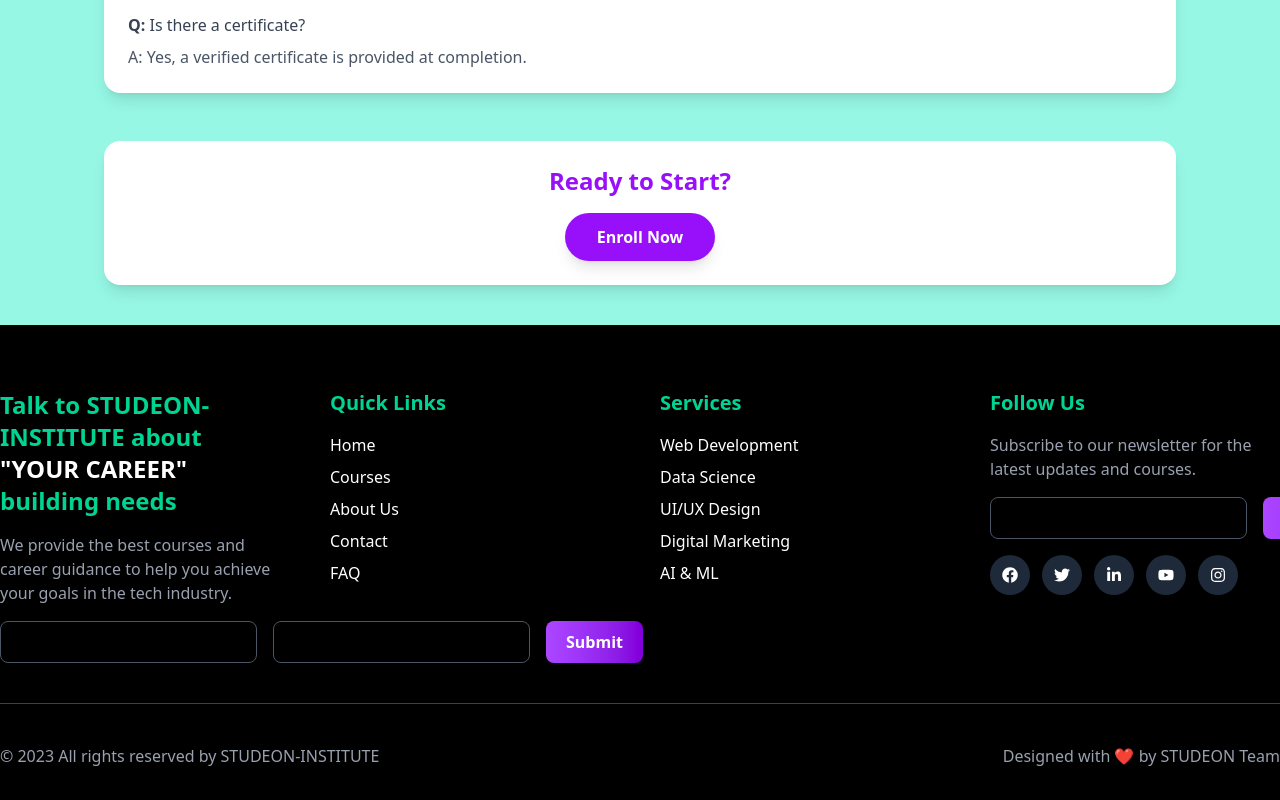
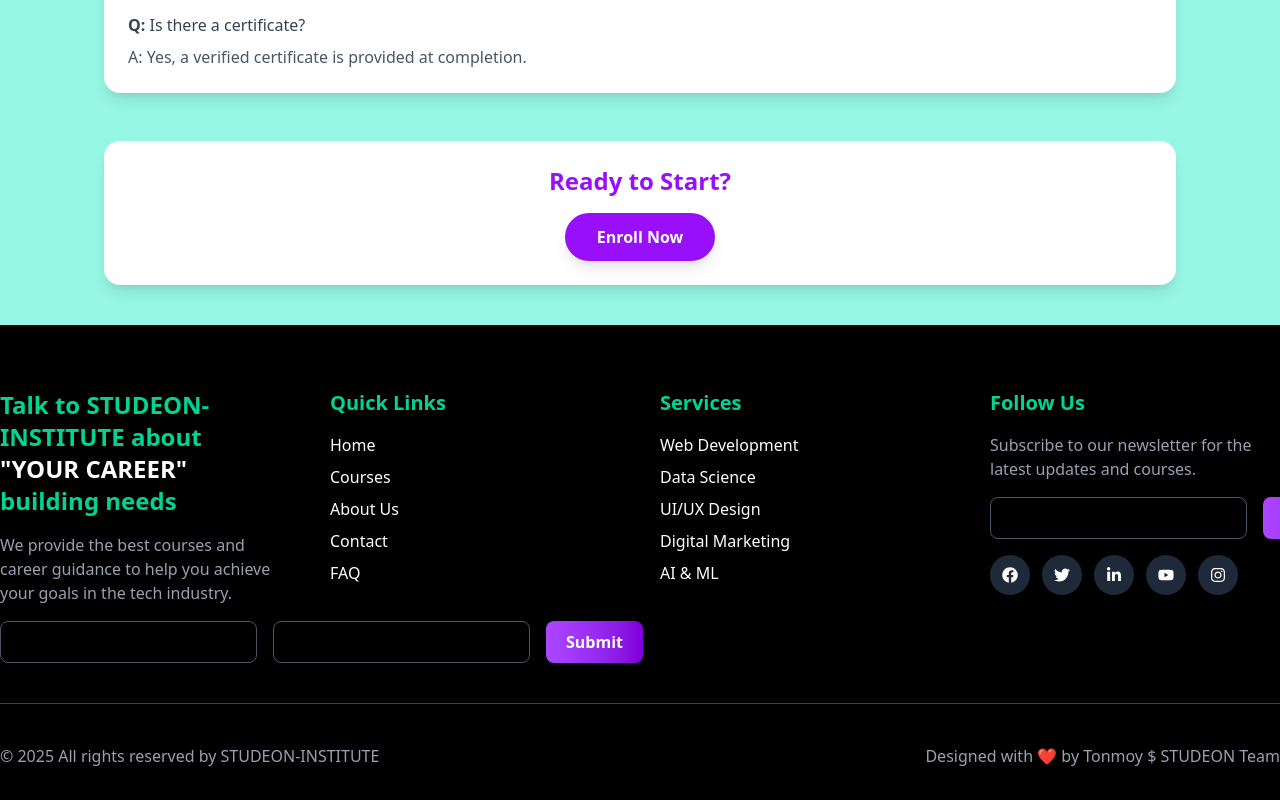
Before and after one commit to tonmoytt/al-it-services, a React (Vite) app: page /feature/62 in a window 1280 px wide. Shown: the part 1740-2540 px from the top of the page. Built offline with nearby package versions, Linux system fonts and the light colour scheme; no server answers.

Commit message:
scrolltip add and registion secrion done

```diff
--- a/src/all component/Components/Home/AllHomes/Footer/Footer.jsx
+++ b/src/all component/Components/Home/AllHomes/Footer/Footer.jsx
@@ -74,10 +74,10 @@ const Footer = () => {
             {/* Bottom Section */}
             <div className="max-w-7xl mx-auto flex flex-col md:flex-row justify-between items-center px-6 lg:px-0 gap-4 md:gap-0">
                 <p className="text-gray-400 text-sm md:text-base text-center md:text-left">
-                    © 2023 All rights reserved by STUDEON-INSTITUTE
+                    © 2025 All rights reserved by STUDEON-INSTITUTE
                 </p>
                 <p className="text-gray-400 text-sm md:text-base text-center md:text-right">
-                    Designed with ❤️ by STUDEON Team
+                    Designed with ❤️ by Tonmoy $ STUDEON Team
                 </p>
             </div>
 
--- a/src/all component/Components/Home/Firebase/Authincation/Register/Register.jsx
+++ b/src/all component/Components/Home/Firebase/Authincation/Register/Register.jsx
@@ -41,11 +41,18 @@ const Register = () => {
         console.log(result.user);
         Swal.fire("Success!", "Successfully registered!", "success");
         e.target.reset();
-                 navigate('/login')
+        navigate('/login');
     })
     .catch(error => {
         console.error(error);
+        // Firebase auth এর error code check
+        if (error.code === "auth/email-already-in-use") {
+            Swal.fire("Oops!", "This email is already registered!", "error");
+        } else {
+            Swal.fire("Error!", error.message, "error");
+        }
     });
+
     };
 
     const handleGoogle = () => {
--- a/src/all component/Root/Root.jsx
+++ b/src/all component/Root/Root.jsx
@@ -2,10 +2,12 @@ import React from 'react';
 import { Outlet } from 'react-router-dom';
 import Navbar from '../Navbar/Navbar';
 import Footer from '../Components/Home/AllHomes/Footer/Footer';
+import ScrollToTop from './Scrolltip/Scrolltip';
 
 const Root = () => {
     return (
         <div>
+            <ScrollToTop></ScrollToTop>
             <Navbar></Navbar>
             <Outlet></Outlet>
             <Footer></Footer>
--- /dev/null
+++ b/src/all component/Root/Scrolltip/Scrolltip.jsx
@@ -0,0 +1,14 @@
+import { useEffect } from "react";
+import { useLocation } from "react-router-dom";
+
+const ScrollToTop = () => {
+  const { pathname } = useLocation();
+
+  useEffect(() => {
+    window.scrollTo(0, 0);
+  }, [pathname]);
+
+  return null;
+};
+
+export default ScrollToTop;
```
Lines whose indentation alone changed are shown as unchanged.
